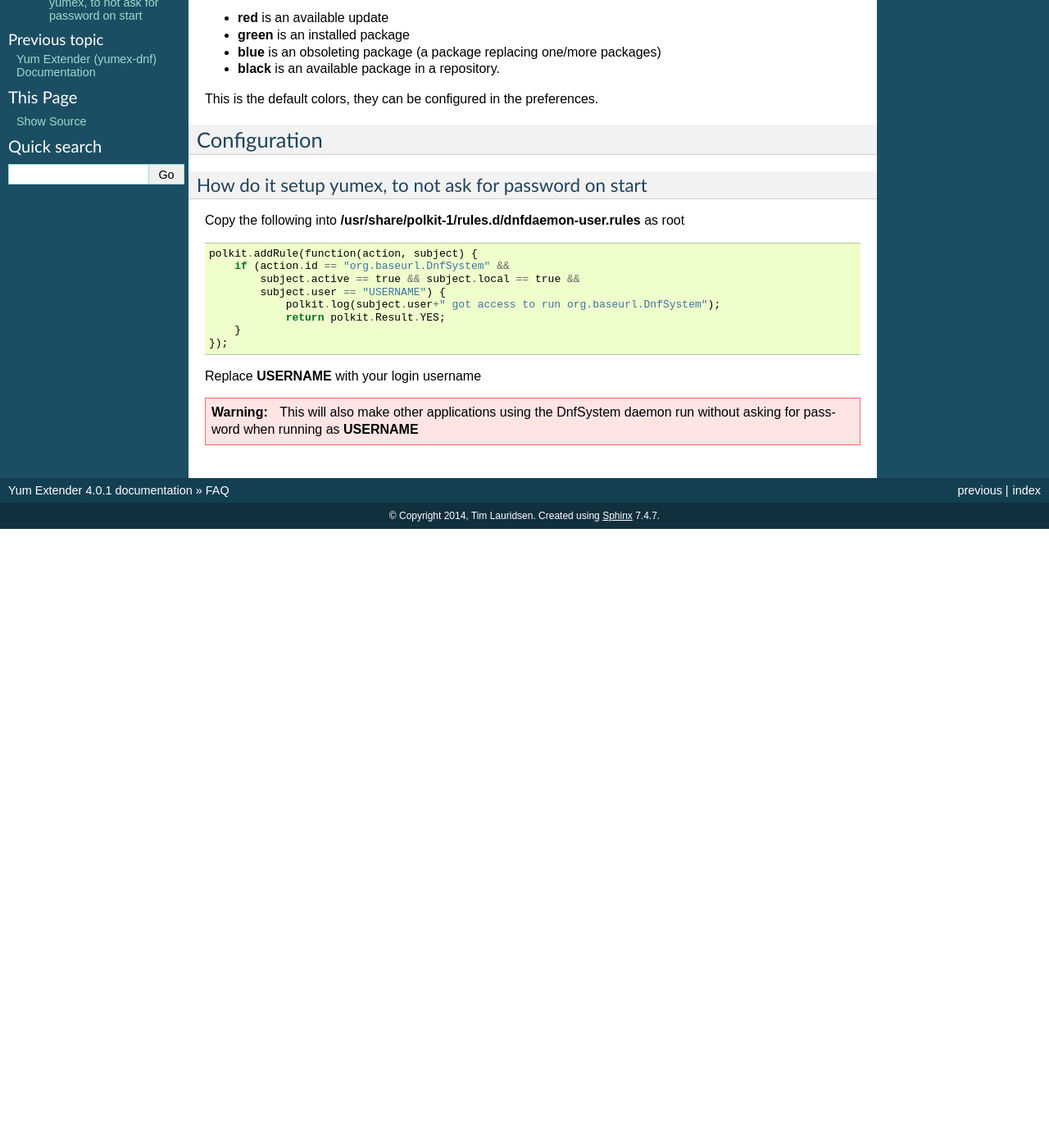
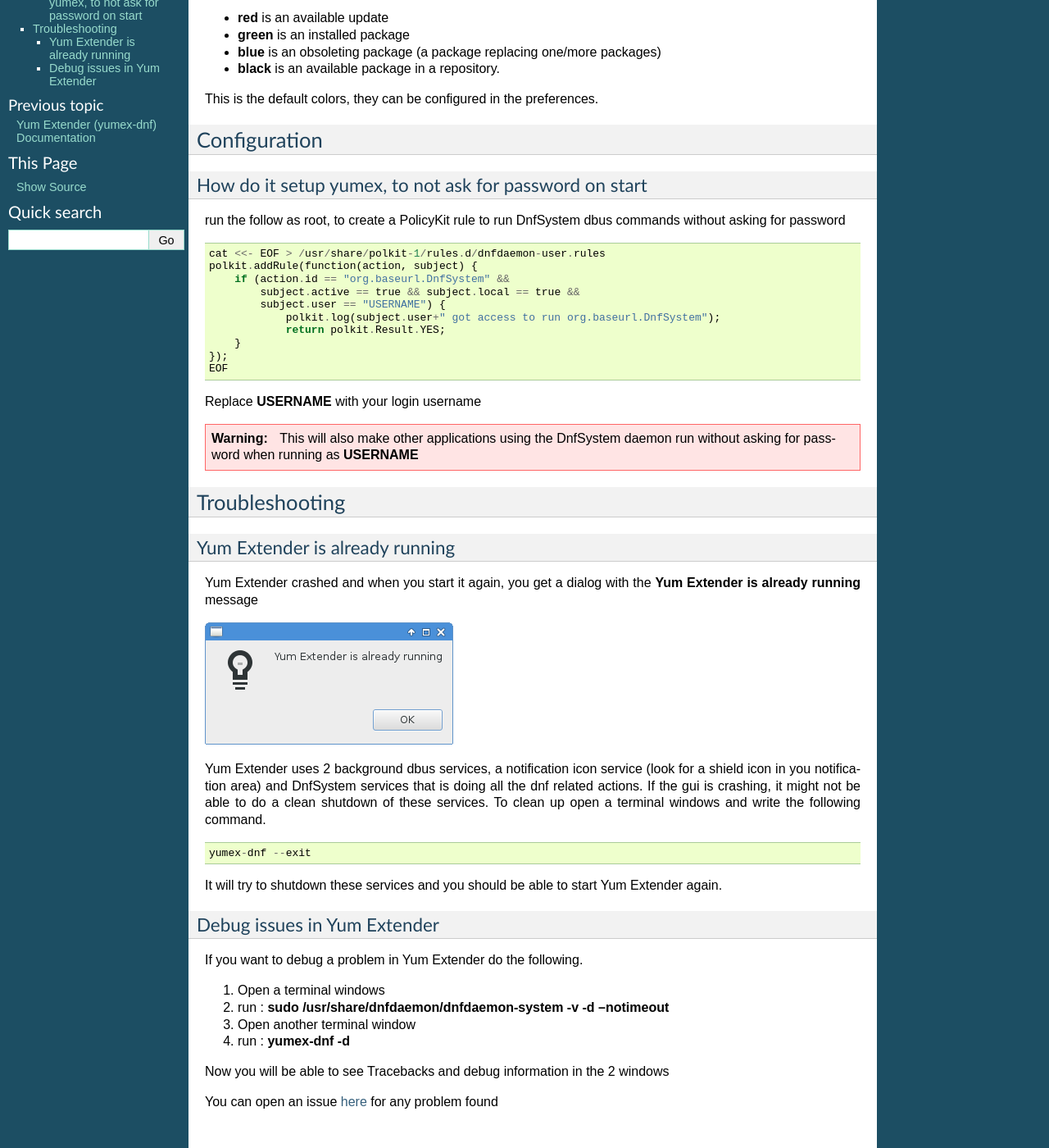
Before and after one commit to timlau/yumex-dnf-old, a Sphinx documentation site: the page built from docs/faq.rst, in a window 1280 px wide and 1400 px high, scrolled down 191 px. Shown: the whole window at 82% size. Built offline with Sphinx 7.4.7, drawn with Linux system fonts in a browser that asks for light colours; before the commit the page ends 900 px from its top, so only the background shows below that; some of the changed text lies outside the part shown.

Commit message:
doc: added debug info to FAQ

```diff
--- a/docs/faq.rst
+++ b/docs/faq.rst
@@ -1,8 +1,8 @@
 ================
-FAQ
+Yum Extender FAQ
 ================
 
-Misc
+Generel
 =============
 
 What does the package colors mean
@@ -21,10 +21,11 @@
 How do it setup yumex, to not ask for password on start
 ~~~~~~~~~~~~~~~~~~~~~~~~~~~~~~~~~~~~~~~~~~~~~~~~~~~~~~~~~~~~
 
-Copy the following into **/usr/share/polkit-1/rules.d/dnfdaemon-user.rules** as root
+run the follow as root, to create a PolicyKit rule to run DnfSystem dbus commands without asking for password
 
 ::
 
+    cat <<- EOF > /usr/share/polkit-1/rules.d/dnfdaemon-user.rules
     polkit.addRule(function(action, subject) {
         if (action.id == "org.baseurl.DnfSystem" &&
             subject.active == true && subject.local == true &&
@@ -33,7 +34,49 @@
                 return polkit.Result.YES;
         }
     });
+    EOF
+
 
 Replace **USERNAME** with your login username
 
 .. warning:: This will also make other applications using the DnfSystem daemon run without asking for password when running as **USERNAME**
+
+
+Troubleshooting
+=================
+
+Yum Extender is already running
+~~~~~~~~~~~~~~~~~~~~~~~~~~~~~~~~
+
+Yum Extender crashed and when you start it again, you get a dialog with the **Yum Extender is already running** message
+
+.. image:: img/error-running.png
+
+Yum Extender uses 2 background dbus services, a notification icon service (look for a shield icon in you notification area) and DnfSystem services that is doing
+all the dnf related actions. If the gui is crashing, it might not be able to do a clean shutdown of these services.
+To clean up open a terminal windows and write the following command.
+
+::
+
+    yumex-dnf --exit
+
+
+
+It will try to shutdown these services and you should be able to start Yum Extender again.
+
+
+Debug issues in Yum Extender
+~~~~~~~~~~~~~~~~~~~~~~~~~~~~~~~~
+
+If you want to debug a problem in Yum Extender do the following.
+
+1. Open a terminal windows
+2. run : **sudo /usr/share/dnfdaemon/dnfdaemon-system -v -d --notimeout**
+3. Open another terminal window
+4. run : **yumex-dnf -d**
+
+Now you will be able to see Tracebacks and debug information in the 2 windows
+
+You can open an issue here_ for any problem found
+
+.. _here: https://github.com/timlau/yumex-dnf/issues
```
Also changed, not shown: docs/img/error-running.png (added).
